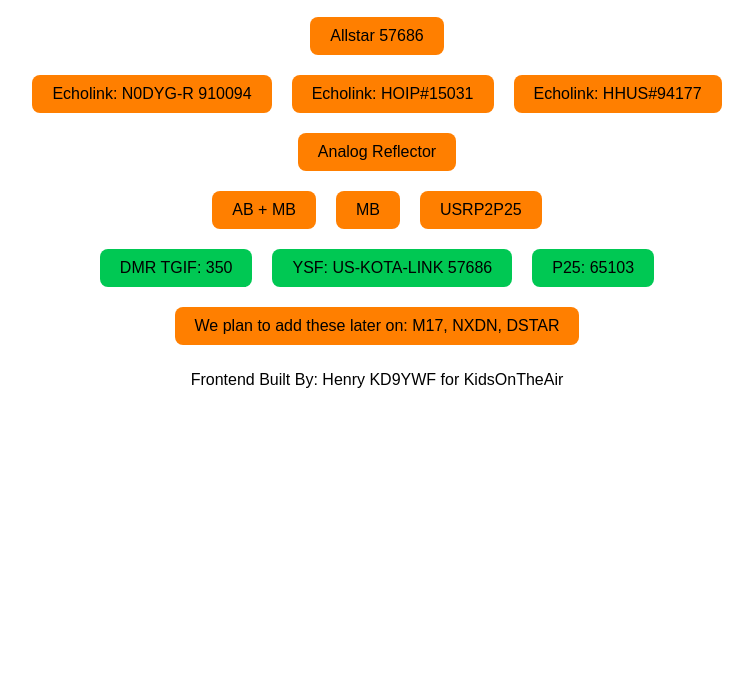
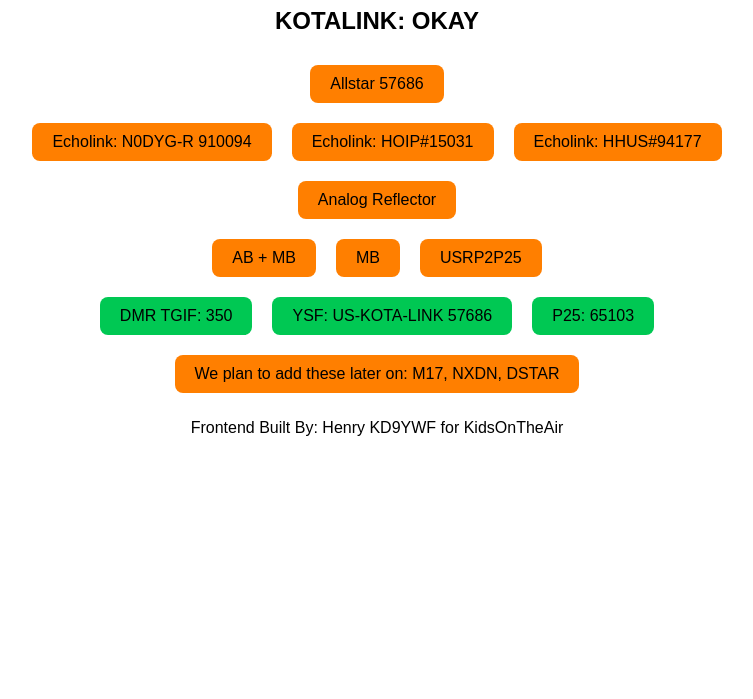
Before and after one commit to VALER24/kotalinkstatuspage, a website: page public/index.html in a window 1280 px wide. Shown: the part 101-800 px from the top of the page, without its empty margins (263-1016 px from the left). Drawn offline with Linux system fonts and the light colour scheme; no server answers.

Commit message:
alk;dsfjlaksfdhskafjhfgkjdafls dsfa;jlsfsal

```diff
--- a/public/index.html
+++ b/public/index.html
@@ -90,6 +90,7 @@
 </head>
 <body>
     <h1>KOTA-LINK DIAGRAM</h1>
+    <h2>KOTALINK: OKAY</h2>
     <div class="diagram">
         <div class="row" style="position: relative;">
             <div id="allstar" class="box">Allstar 57686<span class="status"></span></div>
```
